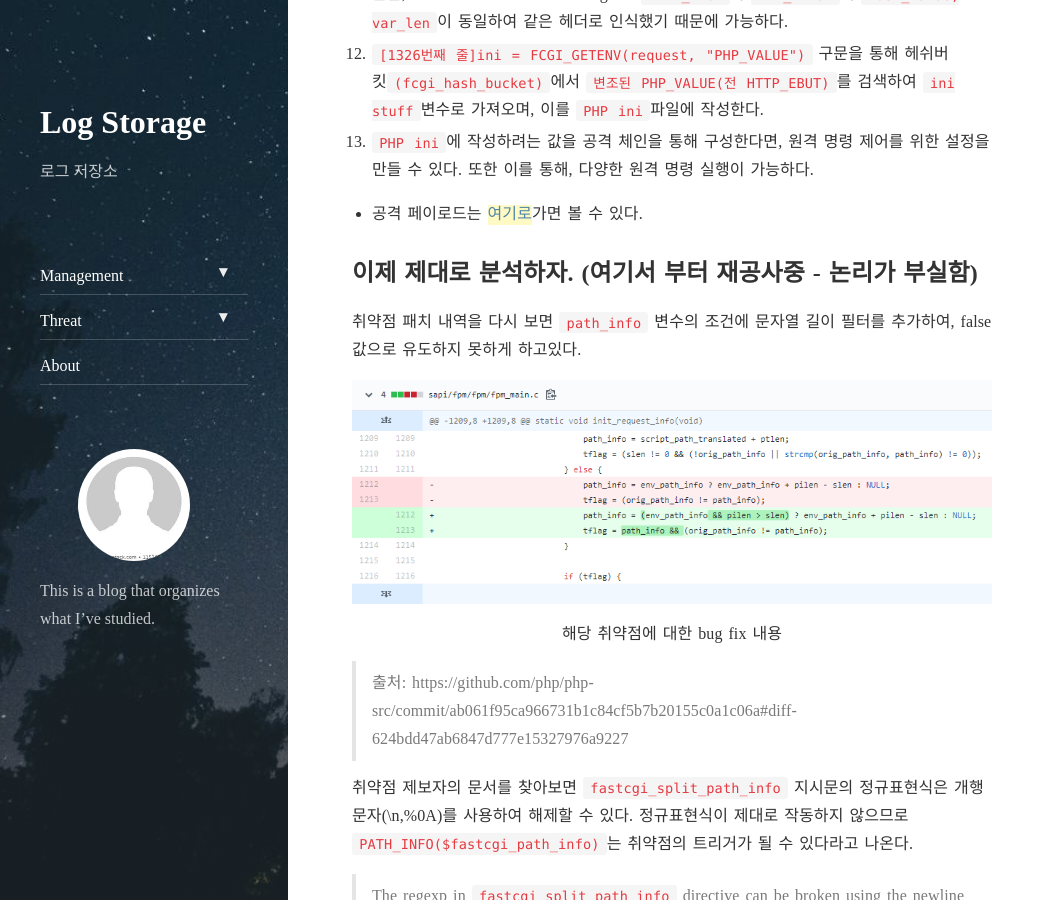
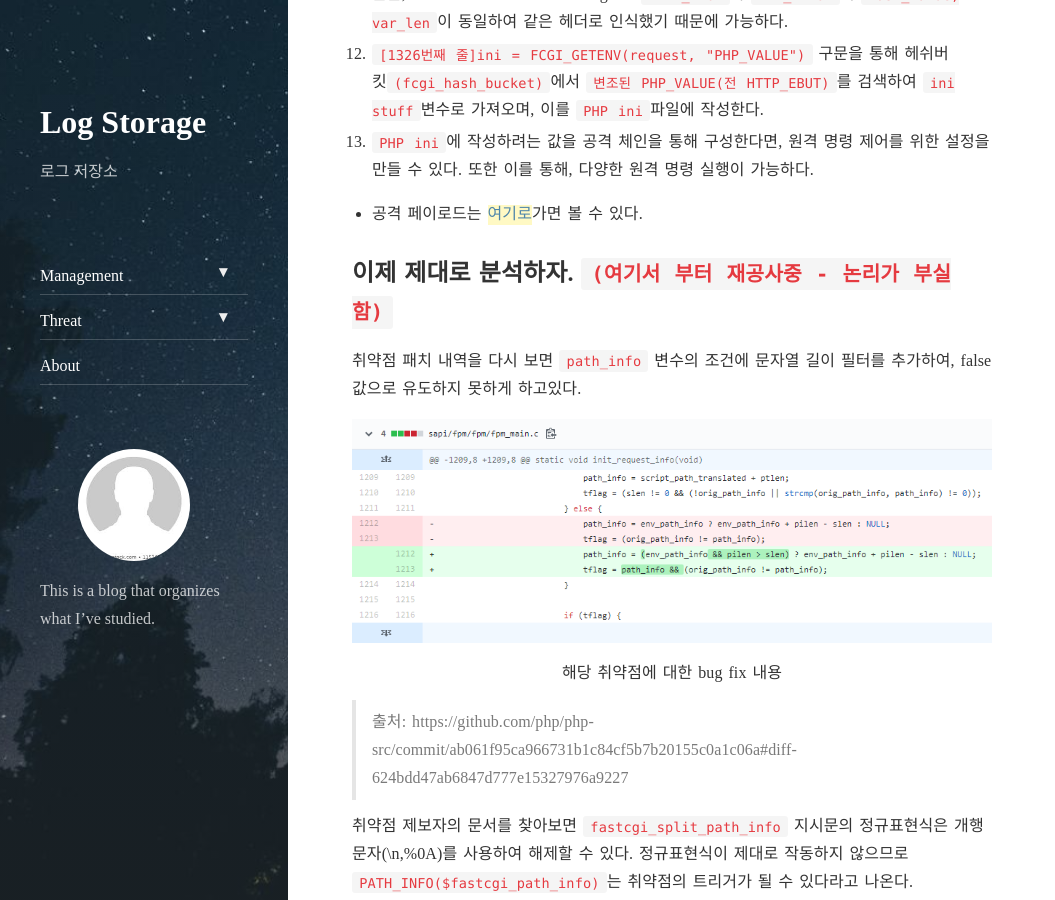
Before and after one commit to chanbin/chanbin.github.io, a Jekyll site: the page built from _posts/2019-12-19-php-fpm-rce.md, in a window 1280 px wide and 900 px high, scrolled down 3608 px. Shown: the whole window, without its empty margins (0-1055 px from the left). Built offline with Jekyll 4.4.1, drawn with Linux system fonts in a browser that asks for light colours; nearby versions of some CDN libraries.

```diff
--- a/_posts/2019-12-19-php-fpm-rce.md
+++ b/_posts/2019-12-19-php-fpm-rce.md
@@ -92,7 +92,7 @@ Ebut: mamku tvoyu
 * 공격 페이로드는 [여기로](https://chanbin.github.io/threat/2019/12/26/php-fpm-payload)가면 볼 수 있다.
 
 
-## 이제 제대로 분석하자. (여기서 부터 재공사중 - 논리가 부실함)
+## 이제 제대로 분석하자. `(여기서 부터 재공사중 - 논리가 부실함)`
 
 취약점 패치 내역을 다시 보면 `path_info` 변수의 조건에 문자열 길이 필터를 추가하여, false 값으로 유도하지 못하게 하고있다.
 
```
